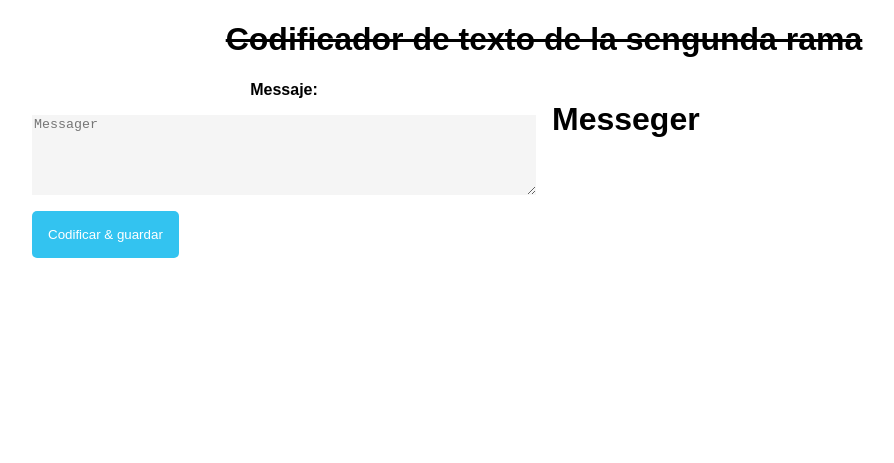
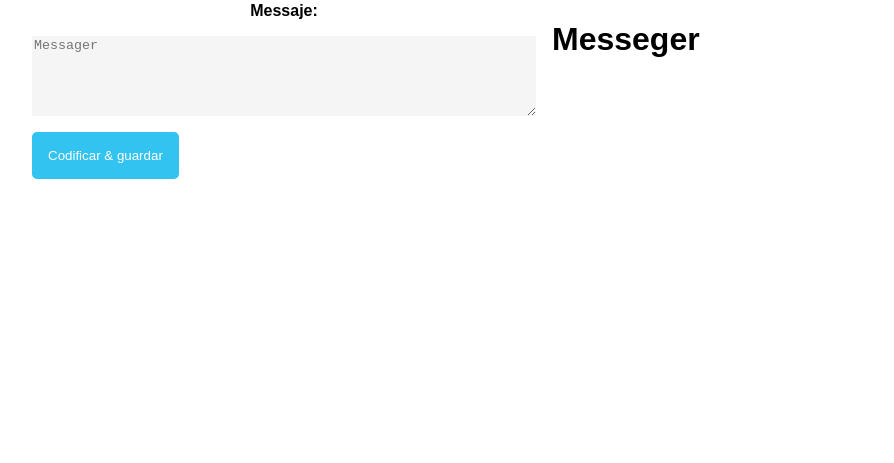
Before and after one commit to xatkx/coodificador, a plain HTML site: page index.html in a window 1280 px wide. Shown: the whole page, without its empty margins (96-990 px from the left). Drawn offline with Linux system fonts and the light colour scheme.

Commit message:
elimine el header

```diff
--- a/index.html
+++ b/index.html
@@ -20,7 +20,7 @@
             <li>tres</li>
         </ul>
     </header> -->
-    <h1 class="title">Codificador de texto de la sengunda rama</h1>
+
     <main class="container">
         <div class="row">
             <div>
```
